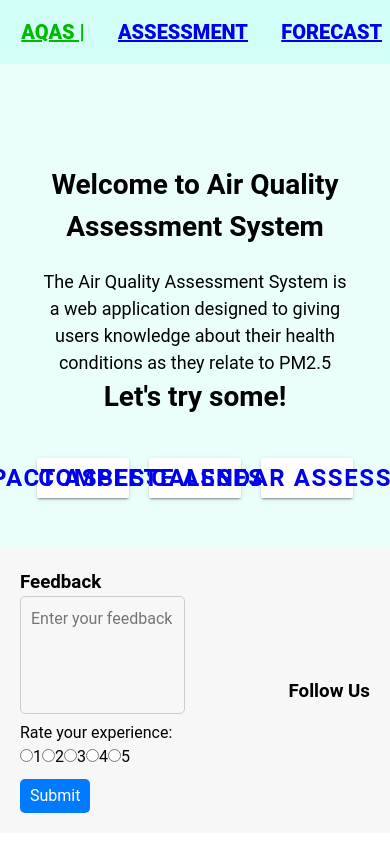
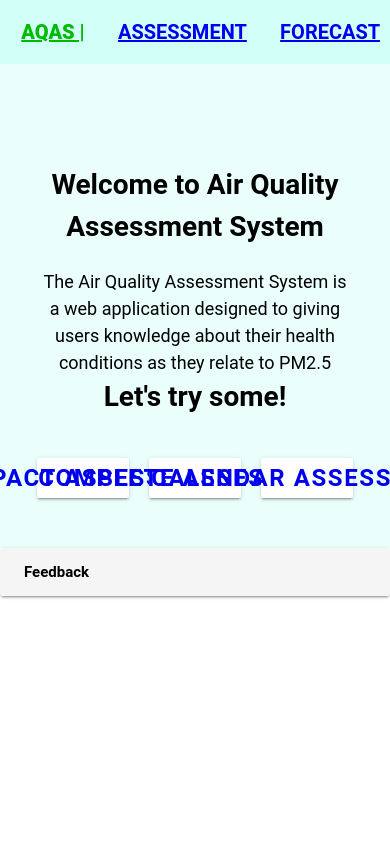
Before and after one commit to sodaop12/Air-Quality-Assessment-System-Front-end, a Vue app: page / in a window 390 px wide. Shown: the top 844 px of the page. Built offline with nearby package versions, Linux system fonts and the light colour scheme.

Commit message:
FeedbackTab: impove feedback tabs responsive hide

```diff
--- a/src/App.vue
+++ b/src/App.vue
@@ -233,6 +233,6 @@ export default {
   font-weight: 900;
 }
 a {
-  font-weight: 800;
+  font-weight: 700;
 }
 </style>
--- a/src/components/FeedbackComponent.vue
+++ b/src/components/FeedbackComponent.vue
@@ -1,7 +1,15 @@
 <template>
-  <footer class="footer">
+  <v-expansion-panels>
+    <v-expansion-panel>
+      <v-expansion-panel-title
+        color="rgb(245, 245, 245)"
+        expand-icon="mdi-plus"
+        collapse-icon="mdi-minus"
+      >
+        <a> Feedback</a>
+      </v-expansion-panel-title>
+      <v-expansion-panel-text>
         <div class="feedback">
-      <h3>Feedback</h3>
           <textarea
             v-model="feedback"
             rows="4"
@@ -24,14 +32,9 @@
             Please provide both feedback and a rating before submitting.
           </p>
         </div>
-    <div class="social-media">
-      <h3>Follow Us</h3>
-      <div class="social-icons">
-        <!-- Add social media icons here -->
-        <!-- Example: <a href="#"><i class="fab fa-facebook"></i></a> -->
-      </div>
-    </div>
-  </footer>
+      </v-expansion-panel-text>
+    </v-expansion-panel>
+  </v-expansion-panels>
 </template>
 
 <script>
@@ -40,6 +43,8 @@ export default {
     return {
       feedback: "",
       selectedScore: null,
+      panel: [0, 1],
+      disabled: false,
     };
   },
   methods: {
@@ -128,4 +133,7 @@ export default {
   color: red;
   margin-top: 10px;
 }
+.a {
+  font-weight: bold;
+}
 </style>
--- a/src/views/FeedbackView.vue
+++ b/src/views/FeedbackView.vue
@@ -8,6 +8,7 @@
         <!-- Main content -->
         <div class="feedback">
           <h2 class="section-title">Feedback</h2>
+
           <div class="center-content">
             <div class="DH_Box"></div>
             <label class="title">Rating</label>
```
Lines whose indentation alone changed are shown as unchanged.
